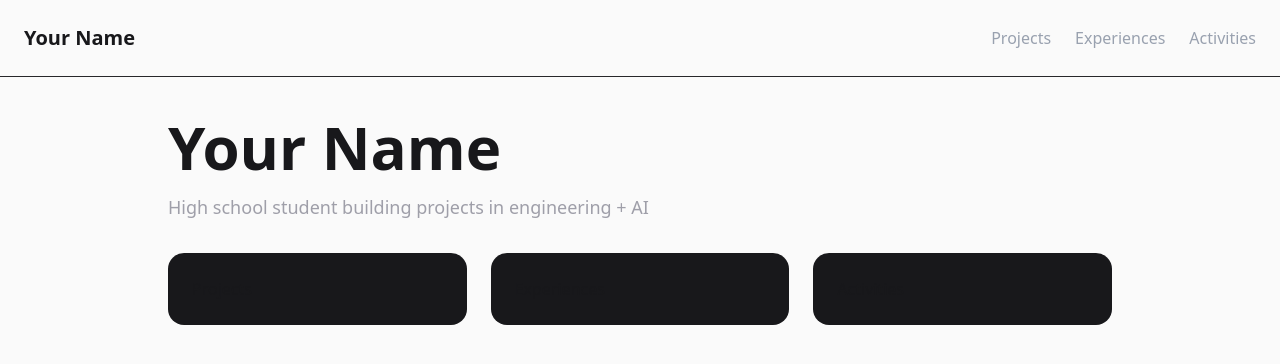
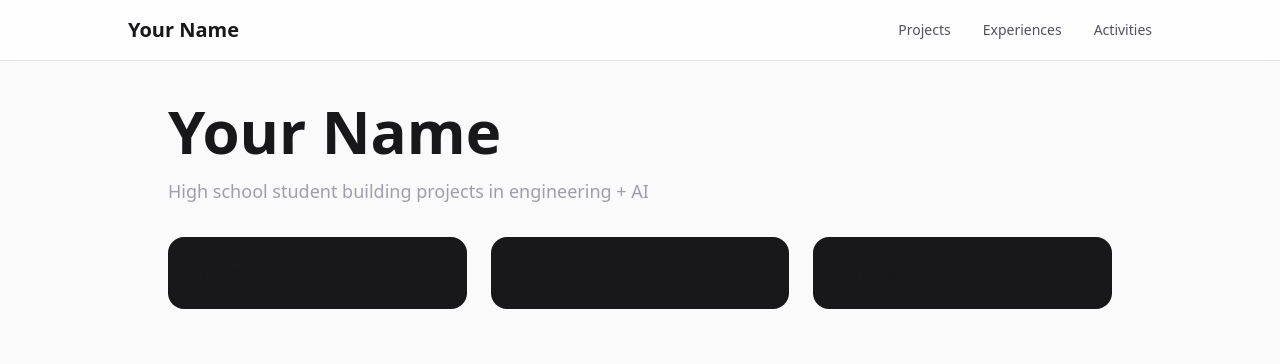
Before and after one commit to jkmindmesh/portfolio, a Next.js app: page / in a window 1280 px wide. Shown: the top 364 px of the page. Built offline with nearby package versions, Linux system fonts and the light colour scheme.

Commit message:
Update Navbar.tsx

```diff
--- a/components/Navbar.tsx
+++ b/components/Navbar.tsx
@@ -1,14 +1,17 @@
-
 import Link from "next/link";
 
 export default function Navbar() {
   return (
-    <nav className="flex justify-between items-center p-6 border-b border-zinc-800">
-      <h1 className="font-bold text-xl">Your Name</h1>
-      <div className="flex gap-6 text-gray-400">
-        <Link href="/projects">Projects</Link>
-        <Link href="/experiences">Experiences</Link>
-        <Link href="/activities">Activities</Link>
+    <nav className="sticky top-0 z-50 backdrop-blur-md bg-white/70 border-b border-zinc-200 p-4">
+      <div className="max-w-5xl mx-auto flex justify-between items-center">
+        <Link href="/" className="font-bold text-xl hover:opacity-70 transition">
+          Your Name
+        </Link>
+        <div className="flex gap-8 text-sm font-medium text-zinc-600">
+          <Link href="/projects" className="hover:text-black transition">Projects</Link>
+          <Link href="/experiences" className="hover:text-black transition">Experiences</Link>
+          <Link href="/activities" className="hover:text-black transition">Activities</Link>
+        </div>
       </div>
     </nav>
   );
```
